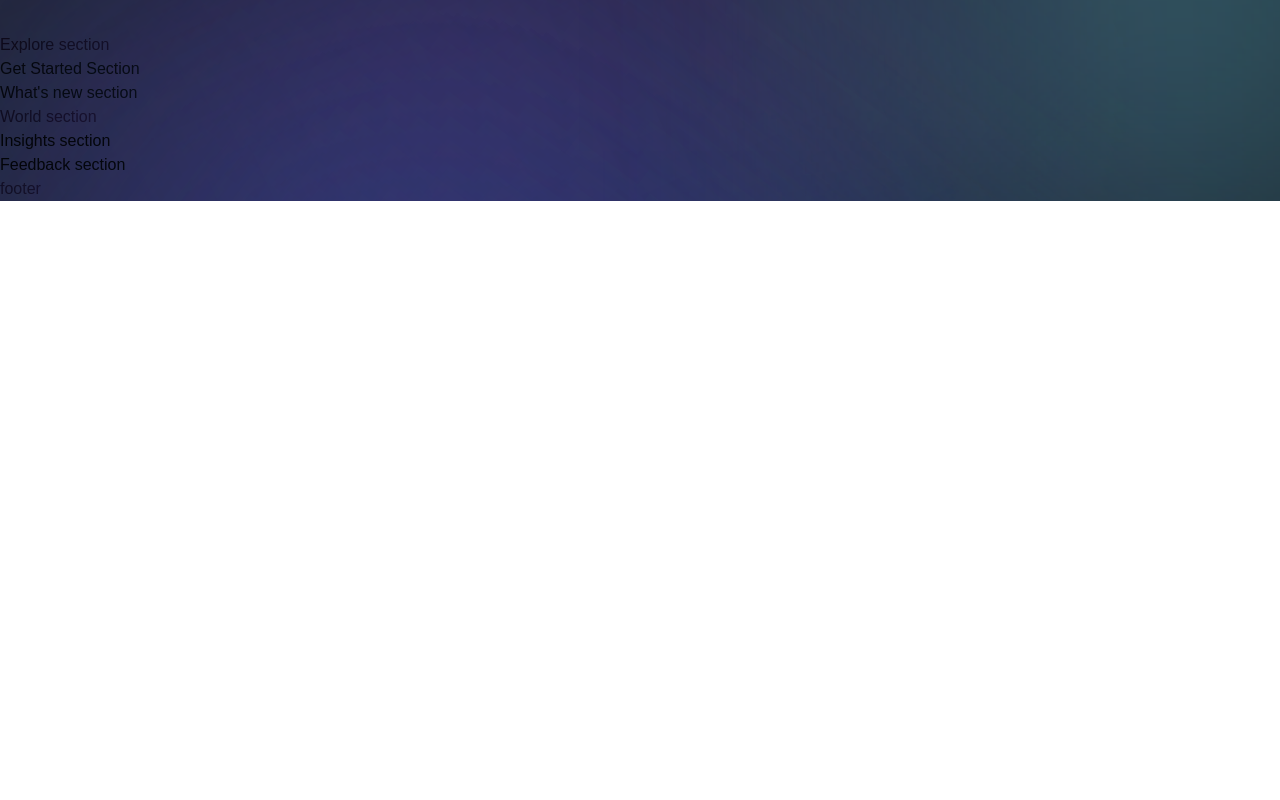
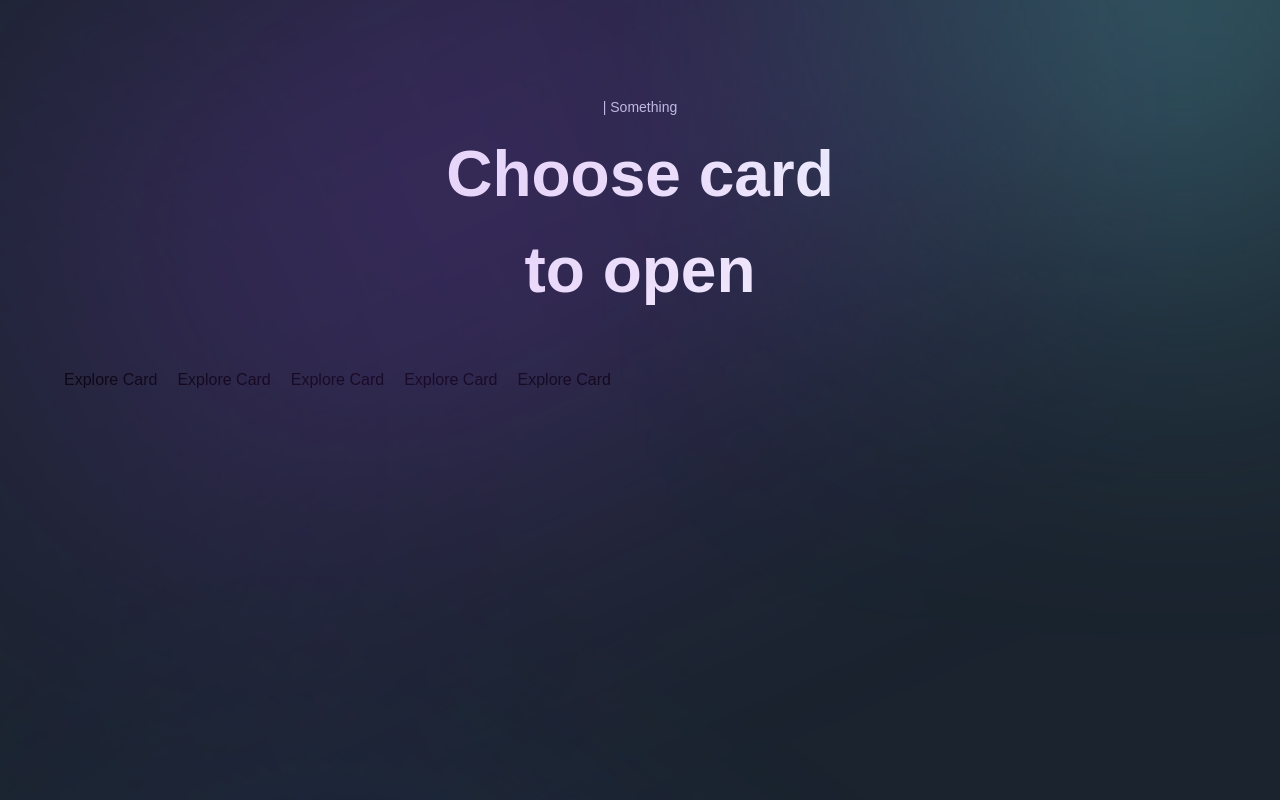
Before and after one commit to Tandid/YutaMedia_LandingPage, a Next.js app: page / in a window 1280 px wide. Shown: the part 1380-2180 px from the top of the page. Before the commit the page ends 1581 px from the top, so only its background shows below. Built offline with nearby package versions, Linux system fonts and the light colour scheme; a web font is replaced by a local one.

Commit message:
Explore Section

```diff
--- a/components/CustomTexts.jsx
+++ b/components/CustomTexts.jsx
@@ -17,4 +17,13 @@ export const TypingText = ({ title, textStyles }) => (
   </motion.p>
 );
 
-export const TitleText = () => <h2>Title Text</h2>;
+export const TitleText = ({ title, textStyles }) => (
+  <motion.h2
+    variants={textVariant2}
+    initial="hidden"
+    whileInView="show"
+    className={`mt-[8px] font-bold md:text-[64px] text-[40px] text-white ${textStyles}`}
+  >
+    {title}
+  </motion.h2>
+);
--- a/sections/Explore.jsx
+++ b/sections/Explore.jsx
@@ -1,9 +1,46 @@
 'use client';
 
-const Explore = () => (
-  <section>
-    Explore section
-  </section>
-);
+import { useState } from 'react';
+import { motion } from 'framer-motion';
+import { staggerContainer } from '../utils/motion';
+import { ExploreCard, TitleText, TypingText } from '../components';
+import { exploreWorlds } from '../constants';
+// import { ExploreWorld } from '../data/data.interface';
 
+const Explore = () => {
+  const [active, setActive] = useState('world-2');
+  return (
+    <section className="sm:p-16 xs:p-8 px-6 py-12">
+      <motion.div
+        variants={staggerContainer()}
+        initial="hidden"
+        whileInView="show"
+        viewport={{ once: false, amount: 0.25 }}
+        className="2xl:max-w-[1280px] w-full mx-auto flex flex-col"
+      >
+        <TypingText title="| Something" textStyles="text-center" />
+        <TitleText
+          title={
+            <>
+              Choose card
+              <br className="md:block hidden" /> to open
+            </>
+          }
+          textStyles="text-center"
+        />
+        <div className="mt-[50px] flex lg:flex-row flex-col min-h-[70vh] gap-5">
+          {exploreWorlds.map((world, index) => (
+            <ExploreCard
+              key={world.id}
+              {...world}
+              index={index}
+              active={active}
+              handleClick={setActive}
+            />
+          ))}
+        </div>
+      </motion.div>
+    </section>
+  );
+};
 export default Explore;
```
